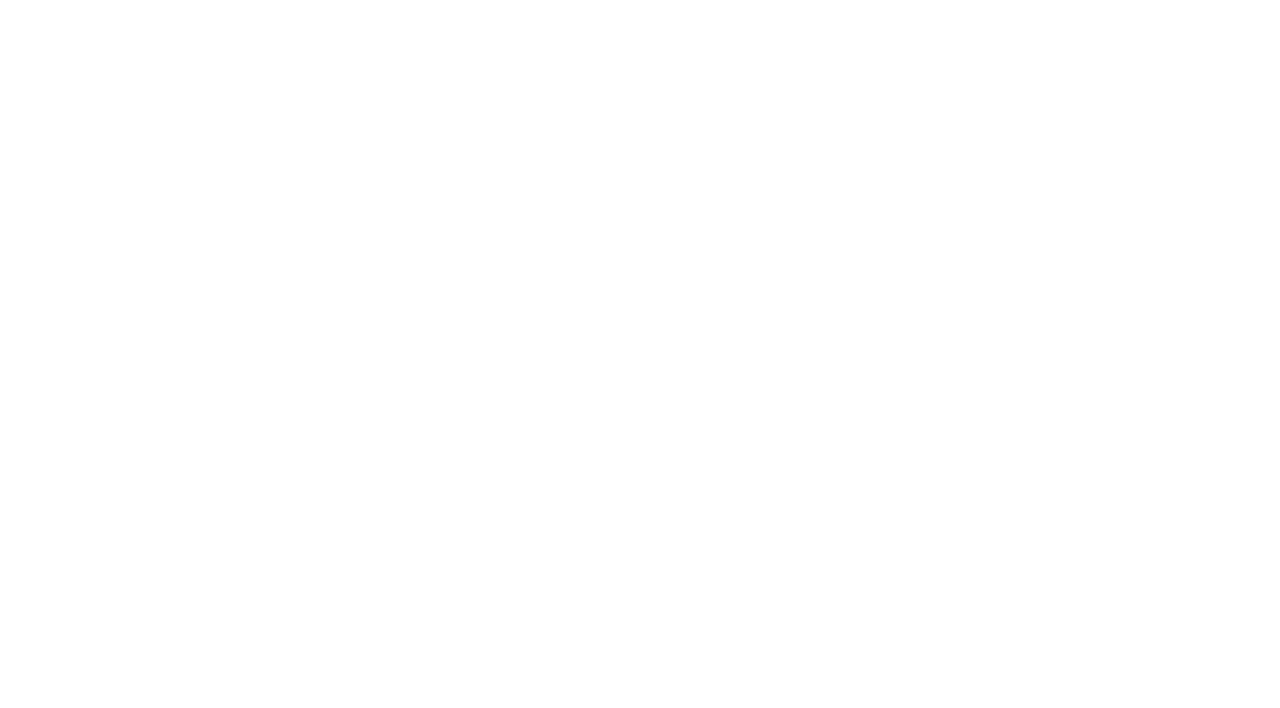
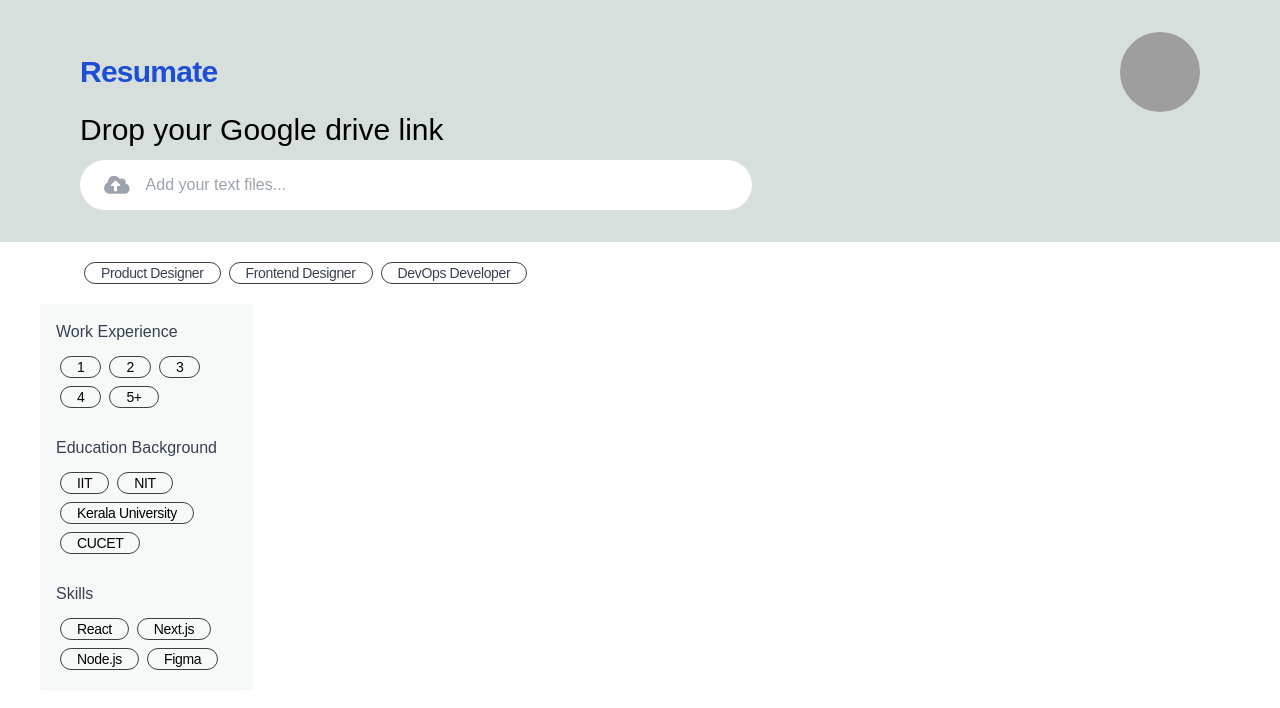
Before and after one commit to Anirudh-A-V/open-resume-analyzer, a React (Vite) app in the folder frontend/: page / in a window 1280 px wide. Shown: the top 708 px of the page. Built offline with nearby package versions, Linux system fonts and the light colour scheme; grey boxes are pictures that could not be loaded.

Commit message:
Change in UI

```diff
--- a/frontend/src/App.jsx
+++ b/frontend/src/App.jsx
@@ -1,7 +1,84 @@
+import { FaCloudUploadAlt } from "react-icons/fa";
 function App() {
+  const experiences = ["1", "2", "3", "4", "5+"];
+  const institute = ["IIT", "NIT", "Kerala University", "CUCET"];
+  const skills = ["React", "Next.js", "Node.js", "Figma"];
+  const languages = ["Hindi", "English", "Malayalam"];
+
   return (
-    <div></div>
-  )
+    <div>
+      <div className="bg-[#D7DFDC] p-8 px-20">
+        <div className="flex items-center flex-row justify-between">
+          <div className="text-3xl text-blue-700 font-bold tracking-tight ">
+            Resumate
+          </div>
+          <img
+            src="https://randomuser.me/api/portraits/women/44.jpg"
+            alt=""
+            className="h-20 w-20 rounded-full"
+          />
+        </div>
+
+        <div className="w-full">
+          <h2 className="text-3xl font-medium">Drop your Google drive link</h2>
+          <div className="mt-3 relative flex flex-row items-center bg-white w-3/5 p-3 pl-6 rounded-full ">
+            <FaCloudUploadAlt className="text-gray-400" size={"1.6rem"} />
+            <p className="text-gray-400 text-md ml-4">Add your text files...</p>
+            <input
+              placeholder="Add your text files..."
+              type="file"
+              className="transparent absolute r-0 w-4/5 h-full bg-gray-700 opacity-0 pl-5"
+            />
+          </div>
+        </div>
+      </div>
+      <div className="flex text-gray-700 flex-row p-5 px-20">
+        <p className="text-sm mx-1 px-4 py-0 rounded-full tracking-tight bread-crumbs">
+          Product Designer
+        </p>
+        <p className="text-sm mx-1 px-4 py-0 rounded-full tracking-tight bread-crumbs">
+          Frontend Designer
+        </p>
+        <p className="text-sm mx-1 px-4 py-0 rounded-full tracking-tight bread-crumbs">
+          DevOps Developer
+        </p>
+      </div>
+      <div className="p-4 bg-opacity-20 flex flex-col mx-10 bg-[#D7DFDC] w-1/6">
+        <p className="font-medium text-gray-700">Work Experience</p>
+        <div className="mt-2 flex flex-wrap">
+          {experiences.map((item) => {
+            return (
+              <p className="text-sm m-1 px-4 py-0 rounded-full tracking-tight bread-crumbs">
+                {item}
+              </p>
+            );
+          })}
+        </div>
+
+        <p className="font-medium mt-6 text-gray-700">Education Background</p>
+        <div className="mt-2 flex flex-wrap">
+          {institute.map((item) => {
+            return (
+              <p className="text-sm m-1 px-4 py-0 rounded-full tracking-tight bread-crumbs">
+                {item}
+              </p>
+            );
+          })}
+        </div>
+
+        <p className="font-medium mt-6 text-gray-700">Skills</p>
+        <div className="mt-2 flex flex-wrap">
+          {skills.map((item) => {
+            return (
+              <p className="text-sm m-1 px-4 py-0 rounded-full tracking-tight bread-crumbs">
+                {item}
+              </p>
+            );
+          })}
+        </div>
+      </div>
+    </div>
+  );
 }
 
-export default App
+export default App;
--- a/frontend/src/index.css
+++ b/frontend/src/index.css
@@ -1,3 +1,14 @@
 @tailwind base;
 @tailwind components;
 @tailwind utilities;
+
+@import url("https://fonts.googleapis.com/css2?family=DM+Sans:ital,wght@0,400;0,500;0,700;1,400;1,500;1,700&display=swap");
+
+html {
+}
+body {
+  font-family: "DM Sans", sans-serif;
+}
+.bread-crumbs {
+  border: 1.3px solid rgba(29, 29, 29, 0.844);
+}
--- /dev/null
+++ b/package.json
@@ -0,0 +1,5 @@
+{
+  "dependencies": {
+    "react-icons": "^4.8.0"
+  }
+}
```
Also changed, not shown: 2 other files (tests, documents, lock files or other folders).
